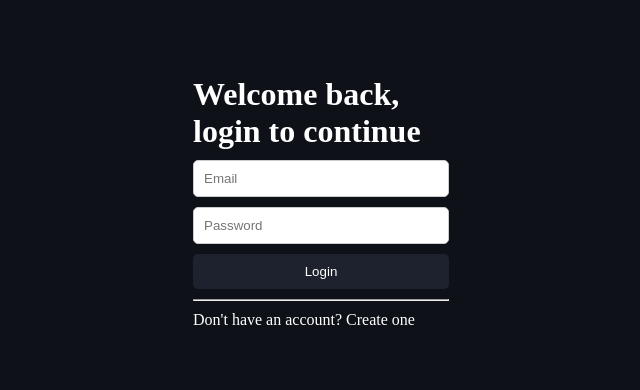
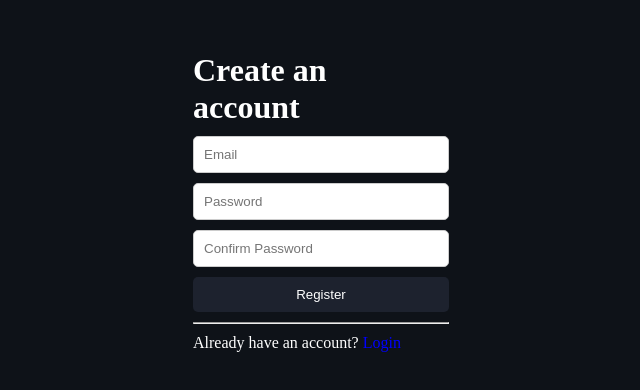
Before and after one commit to doaamohamed88/Taskify, a React (Vite) app in the folder Frontend/: page /register in a window 1280 px wide. Shown: the part 198-588 px from the top of the page, without its empty margins (319-959 px from the left). Built offline with nearby package versions, Linux system fonts and the light colour scheme.

Commit message:
added routing managed login/register routes

```diff
--- a/Frontend/package.json
+++ b/Frontend/package.json
@@ -15,7 +15,8 @@
     "react": "^19.1.0",
     "react-dom": "^19.1.0",
     "react-icons": "^5.5.0",
-    "react-redux": "^9.2.0"
+    "react-redux": "^9.2.0",
+    "react-router": "^7.6.1"
   },
   "devDependencies": {
     "@eslint/js": "^9.25.0",
--- a/Frontend/src/App.jsx
+++ b/Frontend/src/App.jsx
@@ -1,10 +1,12 @@
+import { RouterProvider } from "react-router";
 import AuthenticationPage from "./pages/AuthenticationPage/AuthenticationPage";
 import "./styles/App.css";
+import { routes } from "./routes/routes";
 
 function App() {
   return (
     <>
-      <AuthenticationPage type={"login"} />
+      <RouterProvider router={routes} />
     </>
   );
 }
--- a/Frontend/src/Components/AuthenticationForms/ForgetPasswordForm.jsx
+++ b/Frontend/src/Components/AuthenticationForms/ForgetPasswordForm.jsx
@@ -1,3 +1,4 @@
+import { Link } from "react-router";
 import styles from "../../pages/AuthenticationPage/AuthenticationPage.module.css";
 
 const ForgetPasswordForm = ({ onChange }) => {
@@ -17,7 +18,12 @@ const ForgetPasswordForm = ({ onChange }) => {
         value={"Reset Password"}
       />
       <hr className={`${styles.divider}`} />
-      <p>Don't have an account? Create one</p>
+      <p>
+        Don't have an account?{" "}
+        <Link className={`${styles.link}`} to={`/register`}>
+          Create one
+        </Link>
+      </p>
     </>
   );
 };
--- a/Frontend/src/Components/AuthenticationForms/LoginForm.jsx
+++ b/Frontend/src/Components/AuthenticationForms/LoginForm.jsx
@@ -1,3 +1,4 @@
+import { Link } from "react-router";
 import styles from "../../pages/AuthenticationPage/AuthenticationPage.module.css";
 
 const LoginForm = ({ onChange }) => {
@@ -19,8 +20,16 @@ const LoginForm = ({ onChange }) => {
         onChange={onChange}
       />
       <input className={`${styles.formInput}`} type="submit" value={"Login"} />
+      <Link className={`${styles.link}`} to={`/forget-password`}>
+        Forget Password?
+      </Link>
       <hr className={`${styles.divider}`} />
-      <p>Don't have an account? Create one</p>
+      <p>
+        Don't have an account?{" "}
+        <Link className={`${styles.link}`} to={`/register`}>
+          Create one
+        </Link>
+      </p>
     </>
   );
 };
--- a/Frontend/src/Components/AuthenticationForms/RegisterForm.jsx
+++ b/Frontend/src/Components/AuthenticationForms/RegisterForm.jsx
@@ -1,3 +1,4 @@
+import { Link } from "react-router";
 import styles from "../../pages/AuthenticationPage/AuthenticationPage.module.css";
 
 const RegisterForm = ({ onChange }) => {
@@ -31,7 +32,12 @@ const RegisterForm = ({ onChange }) => {
         value={"Register"}
       />
       <hr className={`${styles.divider}`} />
-      <p>Already have an account? Login</p>
+      <p>
+        Already have an account?{" "}
+        <Link className={`${styles.link}`} to={`/`}>
+          Login
+        </Link>
+      </p>
     </>
   );
 };
--- a/Frontend/src/pages/AuthenticationPage/AuthenticationPage.module.css
+++ b/Frontend/src/pages/AuthenticationPage/AuthenticationPage.module.css
@@ -41,3 +41,7 @@
   height: 1px;
   background-color: white;
 }
+
+.link {
+  color: blue;
+}
--- /dev/null
+++ b/Frontend/src/routes/routes.jsx
@@ -0,0 +1,17 @@
+import { createBrowserRouter } from "react-router";
+import AuthenticationPage from "../pages/AuthenticationPage/AuthenticationPage";
+
+export const routes = createBrowserRouter([
+  {
+    path: "/",
+    element: <AuthenticationPage type={"login"} />,
+  },
+  {
+    path: "/register",
+    element: <AuthenticationPage type={"register"} />,
+  },
+  {
+    path: "/forget-password",
+    element: <AuthenticationPage type={"forgetPassword"} />,
+  },
+]);
```
Also changed, not shown: Frontend/src/routes/RoutesPages.js (deleted), 1 other file (tests, documents, lock files or other folders).
